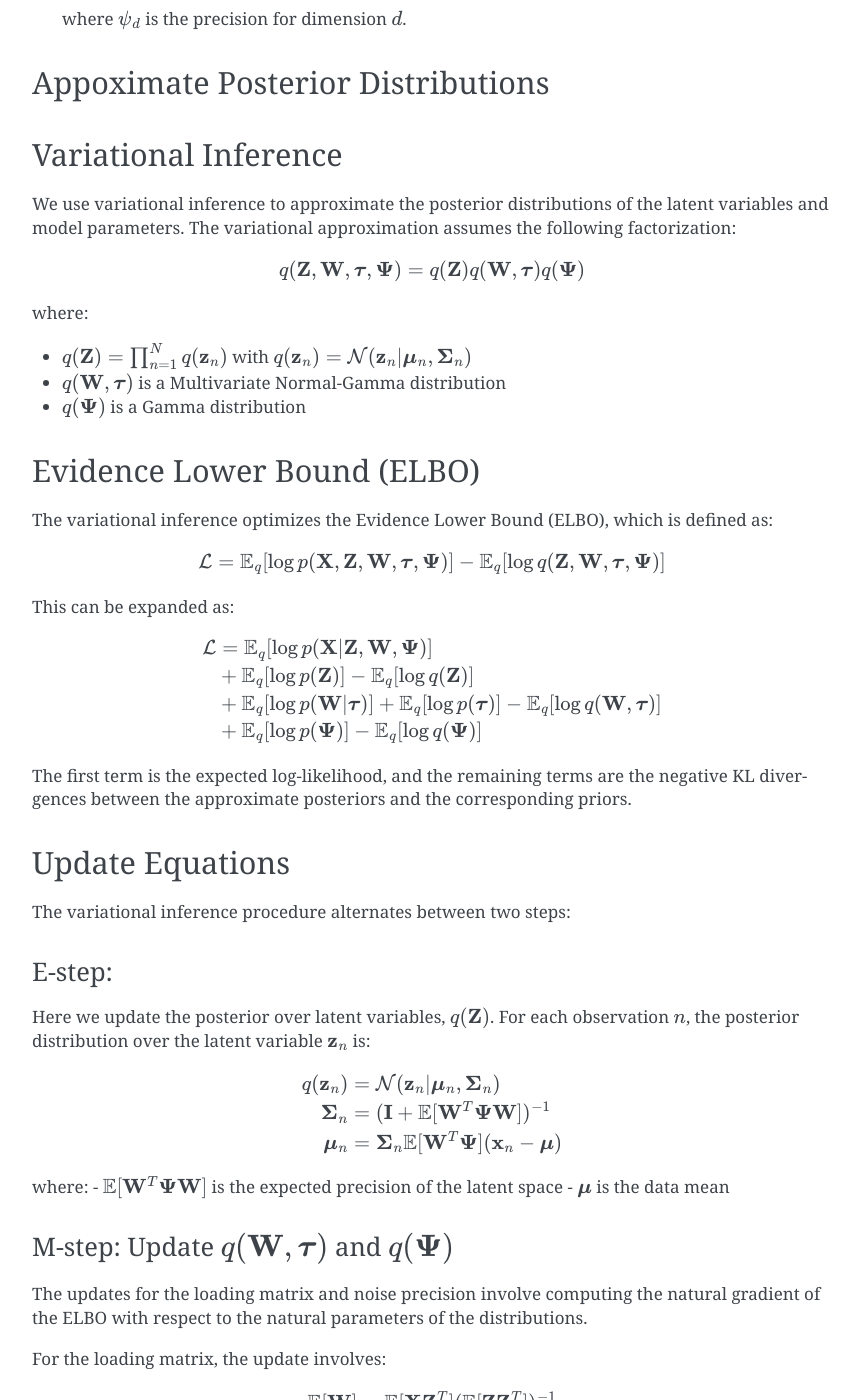
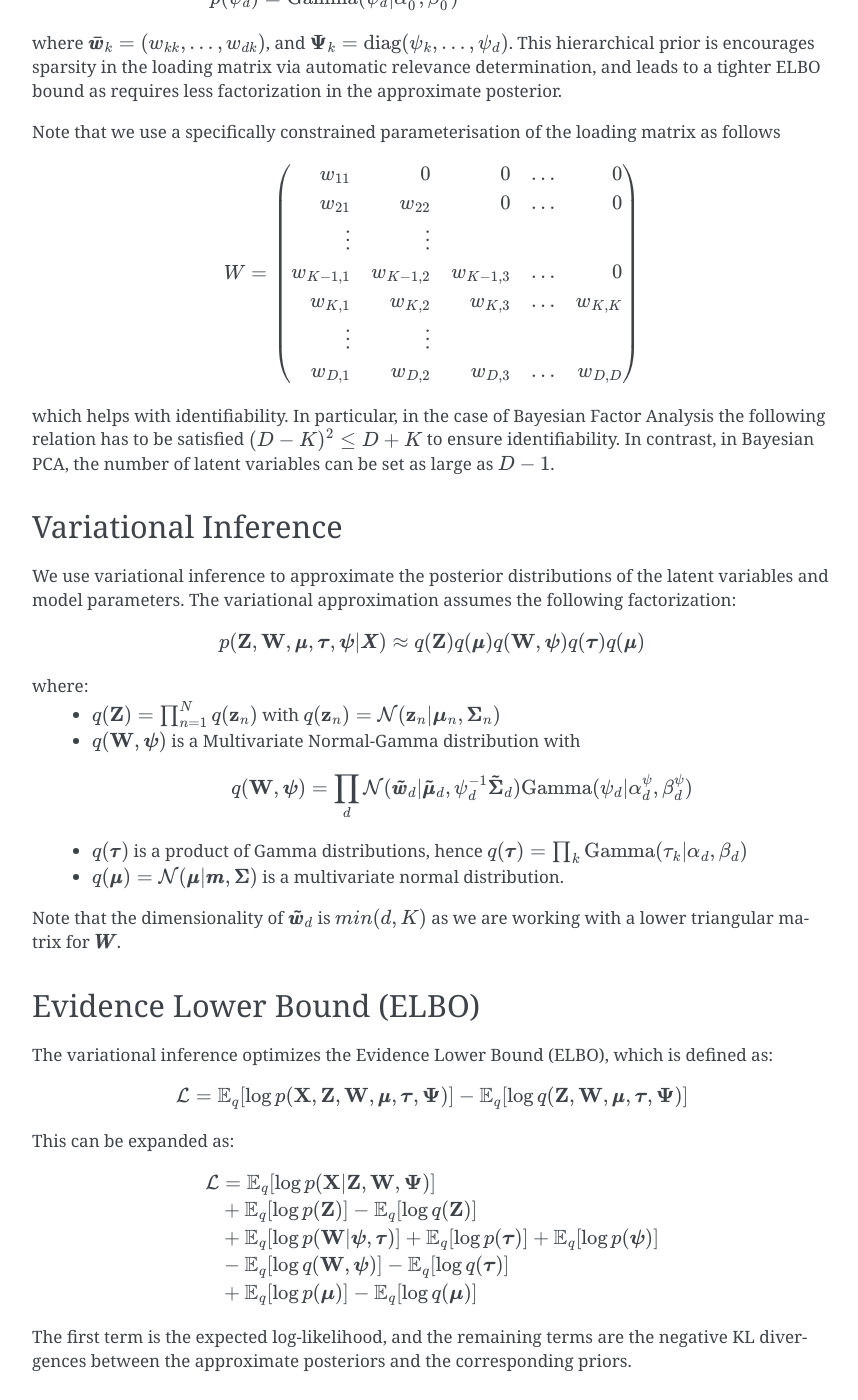
Before and after one commit to dimarkov/sppcax, a Sphinx documentation site: the page built from docs/theory/factor_analysis.rst, in a window 1280 px wide and 1400 px high, scrolled down 1570 px. Shown: the whole window, without its empty margins (338-1196 px from the left). Built offline with Sphinx 7.4.7, drawn with Linux system fonts in a browser that asks for light colours; some of the changed text lies outside the part shown.

Commit message:
an incomplete update to variational FA equations

```diff
--- a/docs/theory/factor_analysis.rst
+++ b/docs/theory/factor_analysis.rst
@@ -5,7 +5,10 @@
 Introduction
 ============
 
-Factor Analysis (FA) is a statistical method used to describe variability among observed variables in terms of a potentially lower number of unobserved variables called factors. In the Bayesian approach to factor analysis, we place prior distributions on the parameters of the model and use Bayesian inference to estimate the posterior distributions.
+Factor Analysis (FA) is a statistical method used to describe variability among observed
+variables in terms of a potentially lower number of latent variables called factors.
+In the Bayesian approach to factor analysis, we place prior distributions both on the parameters
+of the model, and factors and use Bayesian inference to estimate the posterior distributions.
 
 This document provides the mathematical foundations for the Bayesian Factor Analysis model implemented in ``sppcax``.
 
@@ -16,23 +19,45 @@
 
 .. math::
 
-   \mathbf{x}_n = \mathbf{W}\mathbf{z}_n + \boldsymbol{\epsilon}_n
+   \mathbf{x}_n = \mathbf{W}\mathbf{z}_n + \pmb{\mu} + \boldsymbol{\epsilon}_n
 
 where:
-
-- :math:`\mathbf{x}_n \in \mathbb{R}^D` is the :math:`n`-th observation
-- :math:`\mathbf{W} \in \mathbb{R}^{D \times K}` is the loading matrix
-- :math:`\mathbf{z}_n \in \mathbb{R}^K` is the latent variable for observation :math:`n`
-- :math:`\boldsymbol{\epsilon}_n \sim \mathcal{N}(\mathbf{0}, \boldsymbol{\Psi}^{-1})` is the noise term with :math:`\boldsymbol{\Psi}` being a diagonal precision matrix
+ - :math:`\mathbf{x}_n \in \mathbb{R}^D` is the :math:`n`-th observation
+ - :math:`\mathbf{W} \in \mathbb{R}^{D \times K}` is the loading matrix
+ - :math:`\mathbf{z}_n \in \mathbb{R}^K` is the latent variable for observation :math:`n`
+ - :math:`\boldsymbol{\epsilon}_n \sim \mathcal{N}(\mathbf{0}, \boldsymbol{\Psi}^{-1})` is the noise term with :math:`\boldsymbol{\Psi}` being a diagonal precision matrix
 
 In probabilistic notation, the model can be written as:
 
 .. math::
 
-   p(\mathbf{x}_n | \mathbf{z}_n, \mathbf{W}, \boldsymbol{\Psi}) = \mathcal{N}(\mathbf{x}_n | \mathbf{W}\mathbf{z}_n, \boldsymbol{\Psi}^{-1})
+   p(\mathbf{x}_n | \mathbf{z}_n, \mathbf{W}, \boldsymbol{\Psi}) = \mathcal{N}(\mathbf{x}_n | \mathbf{W}\pmb{z}_n + \pmb{\mu}, \boldsymbol{\Psi}^{-1})
+
+
+Noise Precision
+---------------
+
+For the noise precision, we have two variants:
+
+1. **Isotropic Noise** (Probabilistic PCA (PPCA) variant):
+
+   .. math::
+
+      p(\psi) = \text{Gamma}(\psi | \alpha^\psi_0, \beta^\psi_0)
+
+   where :math:`\psi` is a scalar precision applied to all dimensions, and for this case :math:`\Psi = \psi I`.
+
+2. **Diagonal Noise** (Probabilistic FA (PFA) variant):
+
+   .. math::
+
+      p(\psi_d) = \text{Gamma}(\psi_d | \alpha^\psi_0, \beta^\psi_0)
+
+   where :math:`\psi_d` is the precision for dimension :math:`d`, and for this case :math:`\Psi=\text{diag}(\pmb{\psi})`.
 
 
 .. _sec-prior-dist:
+
 Prior Distributions
 ===================
 
@@ -48,39 +73,35 @@
 Loading Matrix
 --------------
 
-We use a hierarchical prior on the loading matrix :math:`\mathbf{W}`. For each element :math:`w_{dk}` of the loading matrix:
+We use a hierarchical prior on the loading matrix :math:`\mathbf{W}`. For each row :math:`\pmb{w}_{d}` of the loading matrix:
 
 .. math::
 
-   p(w_{dk} | \tau_{dk}) &= \mathcal{N}(w_{dk} | 0, \tau_{dk}^{-1}) \\
-   p(\tau_{dk}) &= \text{Gamma}(\tau_{dk} | \alpha_0, \beta_0)
+   p(\pmb{W}| \pmb{\tau}, \pmb{\psi}) &=  \prod_{k=1}^K \left(\frac{\tau_k}{2 \pi} \right)^{\frac{D - k + 1}{2}} \left[\prod_{j=k}^D \psi_j^{1/2} \right]\exp\left(-\frac{\tau_k}{2} \pmb{\bar{w}}_k^T \pmb{\Psi}_k\pmb{\bar{w}}_k\right)\\
+   p(\tau_{k}) &= \text{Gamma}(\tau_{k} | \alpha^\tau_0, \beta^\tau_0) \\
+   p(\psi_d) &= \text{Gamma}(\psi_d|\alpha^{\psi}_0, \beta^{\psi}_0)
 
-where :math:`\tau_{dk}` is the precision of the loading matrix element. This hierarchical prior is known as the Normal-Gamma prior and encourages sparsity in the loading matrix, particularly when using Bayesian Model Reduction.
+where :math:`\pmb{\bar{w}}_k = (w_{kk}, \ldots, w_{dk} )`, and :math:`\pmb{\Psi}_k=\text{diag}(\psi_k, \ldots, \psi_d)`.
+This hierarchical prior is encourages sparsity in the loading matrix via automatic relevance determination, and leads
+to a tighter ELBO bound as requires less factorization in the approximate posterior.
 
-Noise Precision
----------------
+Note that we use a specifically constrained parameterisation of the loading matrix as follows
 
-For the noise precision, we have two variants:
+.. math::
 
-1. **Isotropic Noise** (PPCA variant):
+   W = \pmatrix{w_{11} & 0 & 0 & \ldots & 0 \\
+    w_{21} & w_{22} & 0 & \ldots & 0 \\
+    \vdots & \vdots \\
+    w_{K-1,1} & w_{K-1,2} & w_{K-1,3} & \ldots & 0 \\
+    w_{K,1} & w_{K,2} & w_{K,3} & \ldots & w_{K,K} \\
+    \vdots & \vdots \\
+    w_{D,1} & w_{D,2} & w_{D,3} & \ldots & w_{D,D}}
 
-   .. math::
-
-      p(\psi) = \text{Gamma}(\psi | \alpha_0, \beta_0)
-
-   where :math:`\psi` is a scalar precision applied to all dimensions.
-
-2. **Diagonal Noise** (FA variant):
-
-   .. math::
-
-      p(\psi_d) = \text{Gamma}(\psi_d | \alpha_0, \beta_0)
-
-   where :math:`\psi_d` is the precision for dimension :math:`d`.
+which helps with identifiability. In particular, in the case of Bayesian Factor Analysis the
+following relation has to be satisfied :math:`(D - K)^2 \leq D + K` to ensure identifiability. In contrast, in Bayesian PCA,
+the number of latent variables can be set as large as :math:`D - 1`.
 
 .. _sec-post-dist:
-Appoximate Posterior Distributions
-===================
 
 Variational Inference
 =====================
@@ -89,13 +110,21 @@
 
 .. math::
 
-   q(\mathbf{Z}, \mathbf{W}, \boldsymbol{\tau}, \boldsymbol{\Psi}) = q(\mathbf{Z})q(\mathbf{W}, \boldsymbol{\tau})q(\boldsymbol{\Psi})
+  p(\mathbf{Z}, \mathbf{W}, \pmb{\mu}, \boldsymbol{\tau}, \boldsymbol{\psi}|\pmb{X}) \approx q(\mathbf{Z})q(\pmb{\mu})q(\mathbf{W}, \boldsymbol{\psi})q(\boldsymbol{\tau}) q(\pmb{\mu})
 
 where:
+  - :math:`q(\mathbf{Z}) = \prod_{n=1}^N q(\mathbf{z}_n)` with :math:`q(\mathbf{z}_n) = \mathcal{N}(\mathbf{z}_n | \boldsymbol{\mu}_n, \pmb{\Sigma}_n)`
+  - :math:`q(\mathbf{W}, \boldsymbol{\psi})` is a Multivariate Normal-Gamma distribution with
 
-- :math:`q(\mathbf{Z}) = \prod_{n=1}^N q(\mathbf{z}_n)` with :math:`q(\mathbf{z}_n) = \mathcal{N}(\mathbf{z}_n | \boldsymbol{\mu}_n, \boldsymbol{\Sigma}_n)`
-- :math:`q(\mathbf{W}, \boldsymbol{\tau})` is a Multivariate Normal-Gamma distribution
-- :math:`q(\boldsymbol{\Psi})` is a Gamma distribution
+   .. math::
+      q(\mathbf{W}, \boldsymbol{\psi}) = \prod_d \mathcal{N}(\pmb{\tilde{w}}_d|\pmb{\tilde{\mu}}_d, \psi_d^{-1}\pmb{\tilde{\Sigma}}_d)
+      \text{Gamma}(\psi_d|\alpha^\psi_d, \beta^\psi_d)
+
+  - :math:`q(\pmb{\tau})` is a product of Gamma distributions, hence :math:`q(\pmb{\tau}) = \prod_k \text{Gamma}(\tau_k|\alpha_d, \beta_d)`
+  - :math:`q(\pmb{\mu})=\mathcal{N}(\pmb{\mu}|\pmb{m}, \pmb{\Sigma})` is a multivariate normal distribution.
+
+Note that the dimensionality of :math:`\pmb{\tilde{w}}_d` is :math:`min(d, K)` as we are working with
+a lower triangular matrix for :math:`\pmb{W}`.
 
 Evidence Lower Bound (ELBO)
 ===========================
@@ -104,7 +133,7 @@
 
 .. math::
 
-   \mathcal{L} = \mathbb{E}_{q}[\log p(\mathbf{X}, \mathbf{Z}, \mathbf{W}, \boldsymbol{\tau}, \boldsymbol{\Psi})] - \mathbb{E}_{q}[\log q(\mathbf{Z}, \mathbf{W}, \boldsymbol{\tau}, \boldsymbol{\Psi})]
+   \mathcal{L} = \mathbb{E}_{q}[\log p(\mathbf{X}, \mathbf{Z}, \mathbf{W}, \pmb{\mu}, \boldsymbol{\tau}, \boldsymbol{\Psi})] - \mathbb{E}_{q}[\log q(\mathbf{Z}, \mathbf{W}, \pmb{\mu}, \boldsymbol{\tau}, \boldsymbol{\Psi})]
 
 This can be expanded as:
 
@@ -112,8 +141,9 @@
 
    \mathcal{L} &= \mathbb{E}_{q}[\log p(\mathbf{X} | \mathbf{Z}, \mathbf{W}, \boldsymbol{\Psi})] \\
    &+ \mathbb{E}_{q}[\log p(\mathbf{Z})] - \mathbb{E}_{q}[\log q(\mathbf{Z})] \\
-   &+ \mathbb{E}_{q}[\log p(\mathbf{W} | \boldsymbol{\tau})] + \mathbb{E}_{q}[\log p(\boldsymbol{\tau})] - \mathbb{E}_{q}[\log q(\mathbf{W}, \boldsymbol{\tau})] \\
-   &+ \mathbb{E}_{q}[\log p(\boldsymbol{\Psi})] - \mathbb{E}_{q}[\log q(\boldsymbol{\Psi})]
+   &+ \mathbb{E}_{q}[\log p(\mathbf{W} | \boldsymbol{\psi}, \pmb{\tau})] + \mathbb{E}_{q}[\log p(\boldsymbol{\tau})] + \mathbb{E}_{q}[\log p(\boldsymbol{\psi})] \\
+   &- \mathbb{E}_{q}[\log q(\mathbf{W}, \boldsymbol{\psi})] - \mathbb{E}_{q}[\log q(\boldsymbol{\tau})] \\
+   &+  \mathbb{E}_{q}[\log p(\boldsymbol{\mu})] - \mathbb{E}_{q}[\log q(\boldsymbol{\mu})]
 
 The first term is the expected log-likelihood, and the remaining terms are the negative KL divergences between the approximate posteriors and the corresponding priors.
 
@@ -123,23 +153,25 @@
 The variational inference procedure alternates between two steps:
 
 .. _e-step:
-E-step:
---------
+
+VBE-step:
+---------
 
 Here we update the posterior over latent variables, :math:`q(\mathbf{Z})`. For each observation :math:`n`, the posterior distribution over the latent variable :math:`\mathbf{z}_n` is:
 
 .. math::
 
    q(\mathbf{z}_n) &= \mathcal{N}(\mathbf{z}_n | \boldsymbol{\mu}_n, \boldsymbol{\Sigma}_n) \\
-   \boldsymbol{\Sigma}_n &= (\mathbf{I} + \mathbb{E}[\mathbf{W}^T \boldsymbol{\Psi} \mathbf{W}])^{-1} \\
-   \boldsymbol{\mu}_n &= \boldsymbol{\Sigma}_n \mathbb{E}[\mathbf{W}^T \boldsymbol{\Psi}] (\mathbf{x}_n - \boldsymbol{\mu})
+   \boldsymbol{\Sigma}_n &= (\mathbf{I} + \mathbb{E}_q[\mathbf{W}^T \boldsymbol{\Psi} \mathbf{W}])^{-1} \\
+   \boldsymbol{\mu}_n &= \boldsymbol{\Sigma}_n \mathbb{E}_q\left[\mathbf{W}^T \boldsymbol{\Psi} (\mathbf{x}_n - \boldsymbol{\mu}) \right]
 
 where:
-- :math:`\mathbb{E}[\mathbf{W}^T \boldsymbol{\Psi} \mathbf{W}]` is the expected precision of the latent space
-- :math:`\boldsymbol{\mu}` is the data mean
 
-M-step: Update :math:`q(\mathbf{W}, \boldsymbol{\tau})` and :math:`q(\boldsymbol{\Psi})`
-----------------------------------------------------------------------------------------
+- :math:`\mathbb{E}_q[\mathbf{W}^T \boldsymbol{\Psi} \mathbf{W}] = \pmb{M}^T \bar{\pmb{\Psi}}\pmb{M} + \sum_d \pmb{\Sigma}_d` is the expected precision of the latent space
+- :math:`\mathbb{E}_q\left[\mathbf{W}^T \boldsymbol{\Psi} (\mathbf{x}_n - \boldsymbol{\mu}) \right]=\pmb{M}^T \pmb{\bar{\Psi}} (\mathbf{x}_n - \pmb{m})` is the precision weighted expected error
+
+VBM-step:
+---------
 
 The updates for the loading matrix and noise precision involve computing the natural gradient of the ELBO with respect to the natural parameters of the distributions.
 
@@ -151,17 +183,22 @@
 
 Where expectations are taken with respect to the current variational distributions.
 
+The update equations for :math:`q(\pmb{\psi})` are depend on the model variant.
 For the noise precision, in the PPCA variant (isotropic noise):
 
 .. math::
 
+   \alpha^\psi &= \alpha^\psi_0 + \frac{n D + \sum_d min(d, K)}{2} \\
+   \beta^\psi & = \beta^\psi_0 + \frac{\sum_n \pmb{x}_n^2 - \pmb{m})}{2}
    \mathbb{E}[\psi] = \frac{\alpha_0 + ND/2}{\beta_0 + \frac{1}{2}\sum_{n=1}^N \mathbb{E}[||\mathbf{x}_n - \mathbf{W}\mathbf{z}_n||^2]}
 
-For the FA variant (diagonal noise):
+For the PFA variant (diagonal noise):
 
 .. math::
 
-   \mathbb{E}[\psi_d] = \frac{\alpha_0 + N/2}{\beta_0 + \frac{1}{2}\sum_{n=1}^N \mathbb{E}[(x_{nd} - \mathbf{w}_d^T\mathbf{z}_n)^2]}
+   \alpha^\psi_d &= \alpha^\psi_0 + \frac{N + min(d, K)}{2} \\
+   \beta^\psi_d &= \beta^\psi_0 + \frac{1}{2}\sum_n \left[(x_{n,d}^c - \pmb{\mu}_d^T \pmb{\mu}_n)^2
+   + \pmb{\mu}_d^T \pmb{\Sigma}_n \pmb{\mu}_d\right] + \frac{N}{2}[\sigma^2_m]_{d} + \frac{1}{2}\sum_{k=1}^d \bar{\tau}_k (\sigma_{dk}^2 + \mu_{dk}^2)
 
 where :math:`\mathbf{w}_d` is the :math:`d`-th row of the loading matrix.
 
@@ -196,6 +233,4 @@
 
 1. Bishop, C. M. (2006). Pattern Recognition and Machine Learning. Springer.
 2. Attias, H. (1999). Inferring parameters and structure of latent variable models by variational Bayes. In Proceedings of the Fifteenth conference on Uncertainty in artificial intelligence.
-3. Paisley, J., Blei, D. M., & Jordan, M. I. (2012). Variational Bayesian inference with stochastic search. In International Conference on Machine Learning.
-4. Ilin, A., & Raiko, T. (2010). Practical approaches to principal component analysis in the presence of missing values. Journal of Machine Learning Research, 11, 1957-2000.
-5. Zhao, J. H., Yu, P. L., & Jiang, Q. (2008). ML estimation for factor analysis: EM or non-EM? Statistics and Computing, 18(2), 109-123.
+3. Zhao, J. H., and Philip, L. H. (2009). A note on variational Bayesian factor analysis. Neural Networks, 22(7), 988-997.
```
